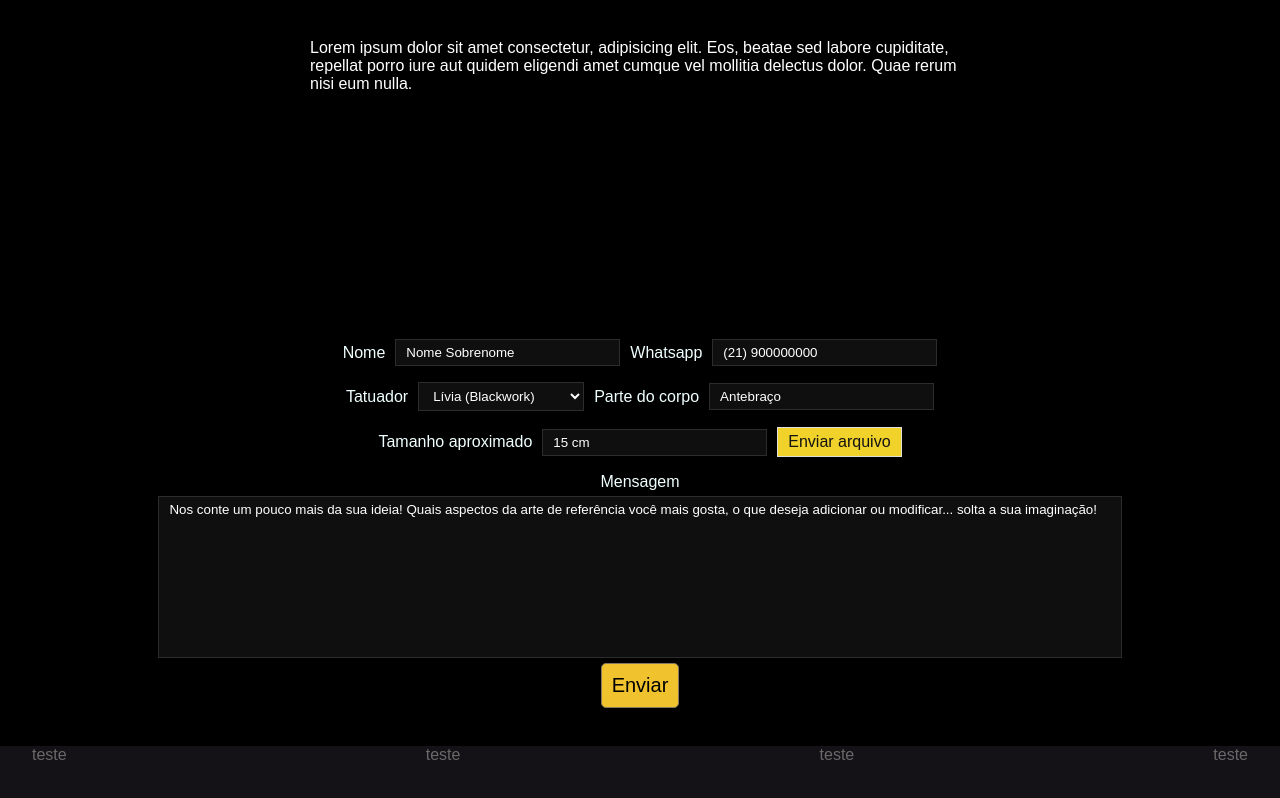
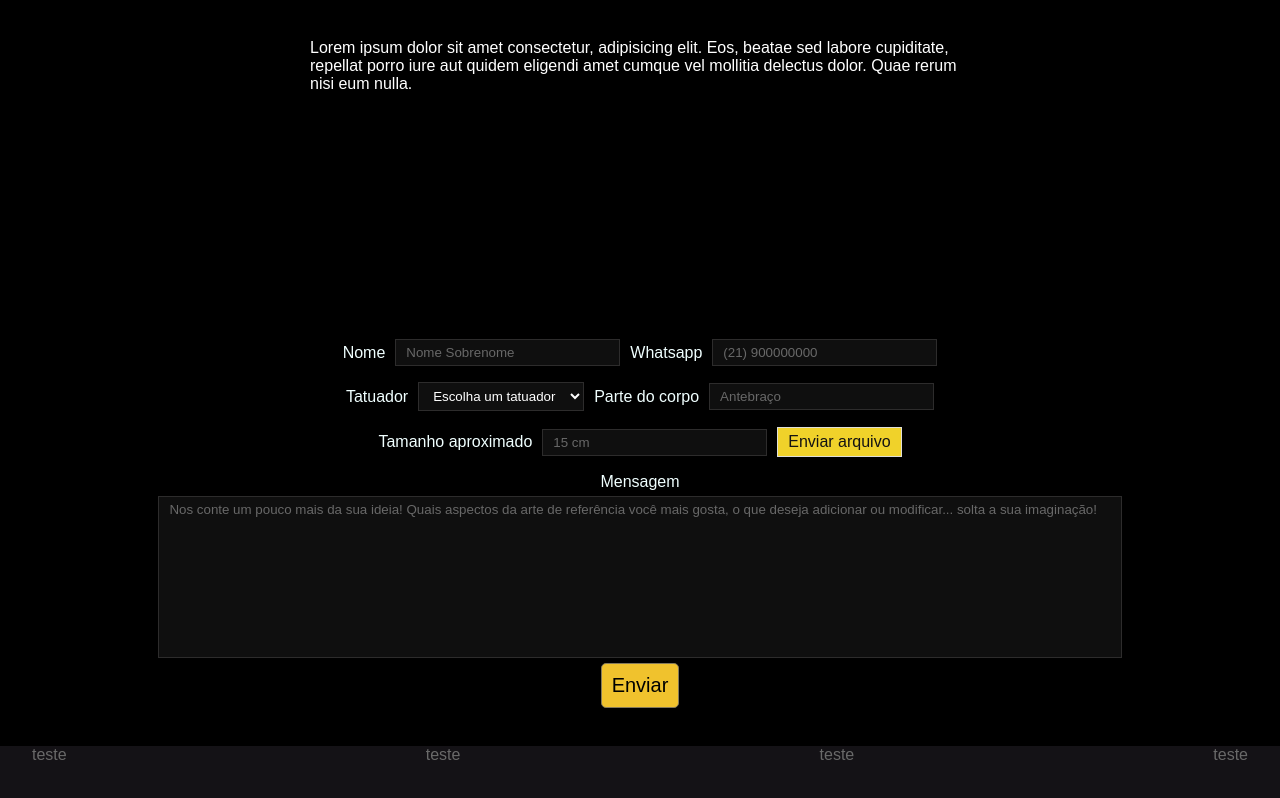
Before and after one commit to razevedomil/squad-modulo3-resilia, a React (Vite) app: page / in a window 1280 px wide. Shown: the part 1049-1847 px from the top of the page. Built offline with nearby package versions, Linux system fonts and the light colour scheme.

Commit message:
atualização do formulário

```diff
--- a/src/components/formulario/Formulario.css
+++ b/src/components/formulario/Formulario.css
@@ -32,6 +32,8 @@
 
 input {
     width: 225px;
+
+    color: #fff;
     padding: 5px 10px 5px 10px;
     border: 1px solid rgba(58, 57, 57, 0.696);
     background-color: #0f0f0f;
@@ -44,6 +46,7 @@ textarea, select {
     background-color: #0f0f0f;
     padding-left: 10px;
 }
+
 
 textarea {
     resize: none;
@@ -94,7 +97,7 @@ background-color: var(--secondaryColor);
 }
 
 input::placeholder, textarea::placeholder {
-    color: #fff;
+    color: #686868;
 
 }
 
--- a/src/components/formulario/Formulario.jsx
+++ b/src/components/formulario/Formulario.jsx
@@ -59,7 +59,7 @@ const Formulario = () => {
                 <div className="form2">
                     <label>Tatuador</label>
                     <select required>
-                        <option value="" disabled defaultValue hidden>Escolha um tatuador</option>
+                        <option value="" hidden>Escolha um tatuador</option>
                         <option>Lívia (Blackwork)</option>
                         <option>Peter (Realismo)</option>
                         <option>Bárbara (Pontilhismo)</option>
@@ -67,8 +67,8 @@ const Formulario = () => {
                         <option>Laura (Lettering)</option>
                         <option>Sávio (Fine Line)</option>
                         <option>Escolha por mim!</option>
+                    </select>
 
-                    </select>
                     <label className="localTatuagem">Parte do corpo</label>
                     <input type="text" placeholder="Antebraço" name="localTatuagem" onBlur={(e) => handleChange(e)}></input>
                     {emptyValues && form["localTatuagem"] == "" ? <span className="emptyText">!</span> : ""}
@@ -79,7 +79,7 @@ const Formulario = () => {
                     <input type="text" placeholder="15 cm" name="tamanhoTatuagem" onBlur={(e) => handleChange(e)}></input>
                     {emptyValues && form["tamanhoTatuagem"] == "" ? <span className="emptyText">!</span> : ""}
                     <label for="arquivo" className='enviar'>Enviar arquivo</label>
-                    <input type="file" name="arquivo" id="arquivo"></input>
+                    <input type="file" accept="image/*" name="arquivo" id="arquivo"></input>
                 </div>
 
                 <div className="form4">
```
